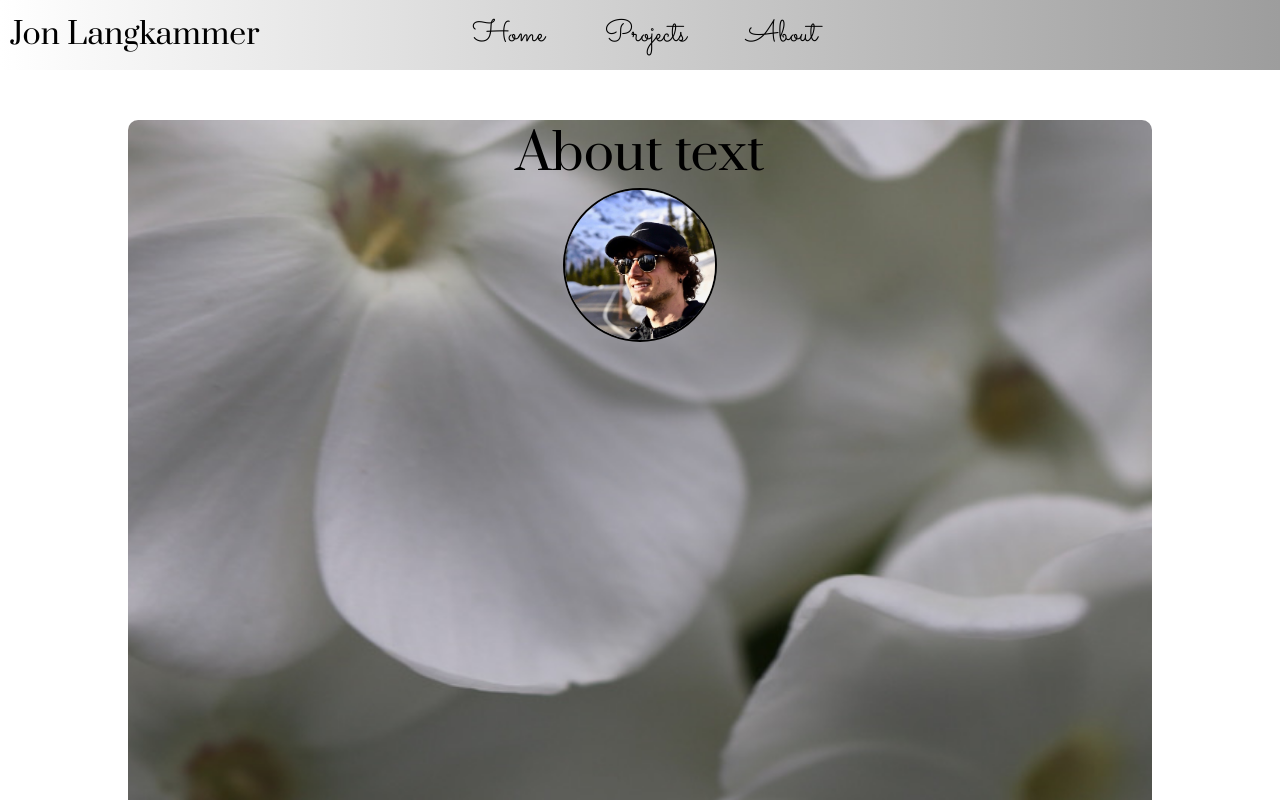
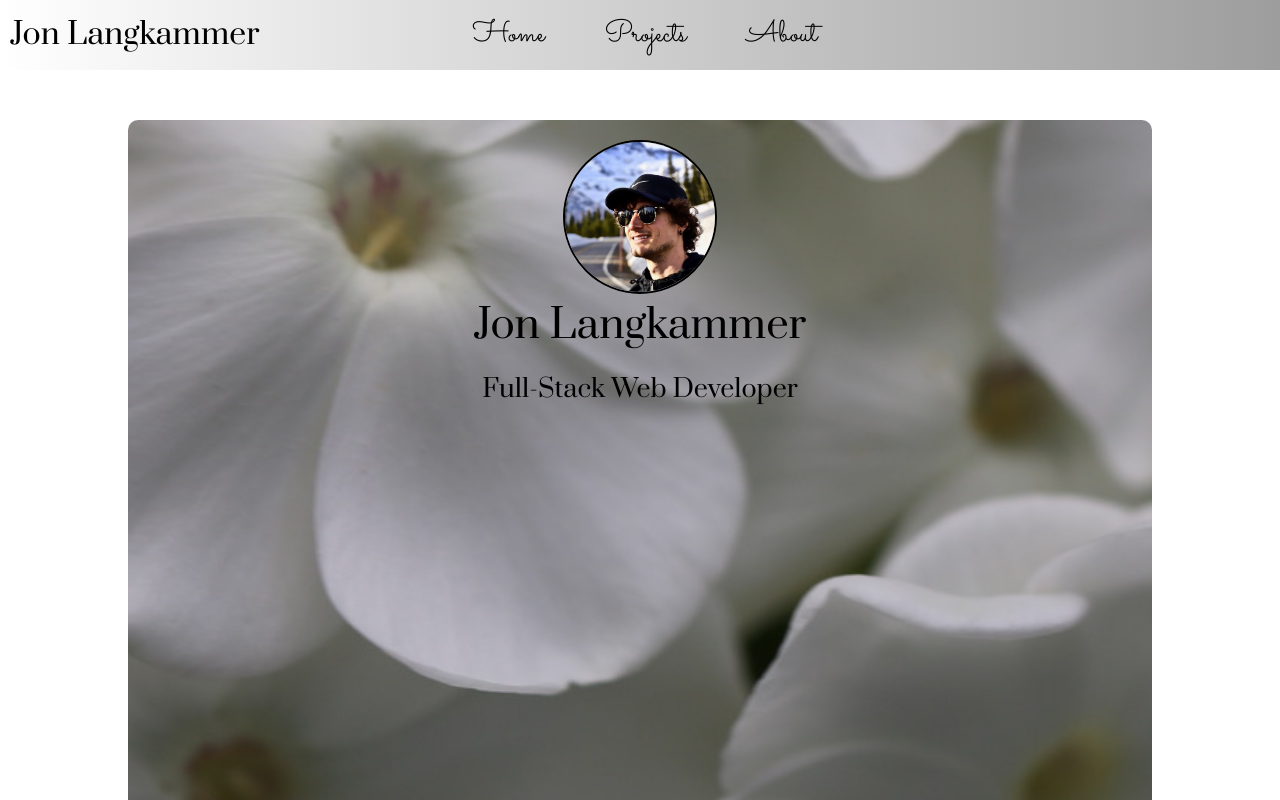
Before and after one commit to ConditionalStatementLifestyle/portfolio, a React (Create React App) app: page /home in a window 1280 px wide. Shown: the top 800 px of the page. Built offline with nearby package versions, Linux system fonts and the light colour scheme.

Commit message:
Home page formatting

```diff
--- a/src/Pages/Home.js
+++ b/src/Pages/Home.js
@@ -26,12 +26,15 @@ export default function Home() {
     return (
         <div style={ sectionStyle } className='home'>
           <div className='home-text-container'>
-            <div className='home-text'>
-              About text
-            </div>
-            <Col xs={6} md={4} >
+            <Col xs={6} md={4}>
               <Image src={jon} className='profile-pic' roundedCircle={true} />
             </Col>
+            <div className='home-text'>
+              Jon Langkammer
+            </div><br></br>
+            <div className='home-subtext'>
+              Full-Stack Web Developer
+            </div>
           </div>
         </div>
     )
--- a/src/index.css
+++ b/src/index.css
@@ -80,7 +80,13 @@ a.nav-links {
 .home-text {
   /* position: absolute; */
   font-family: 'Prata', serif;
-  font-size: 50px;
+  font-size: 40px;
+}
+
+.home-subtext {
+  /* position: absolute; */
+  font-family: 'Prata', serif;
+  font-size: 25px;
 }
 
 .profile-pic {
@@ -89,5 +95,5 @@ a.nav-links {
   border-radius: 8ch;
   box-shadow: 2ch;
   border: 2px solid black;
-  /* padding: 2px; */
+  margin-top: 20px;
 }
```
